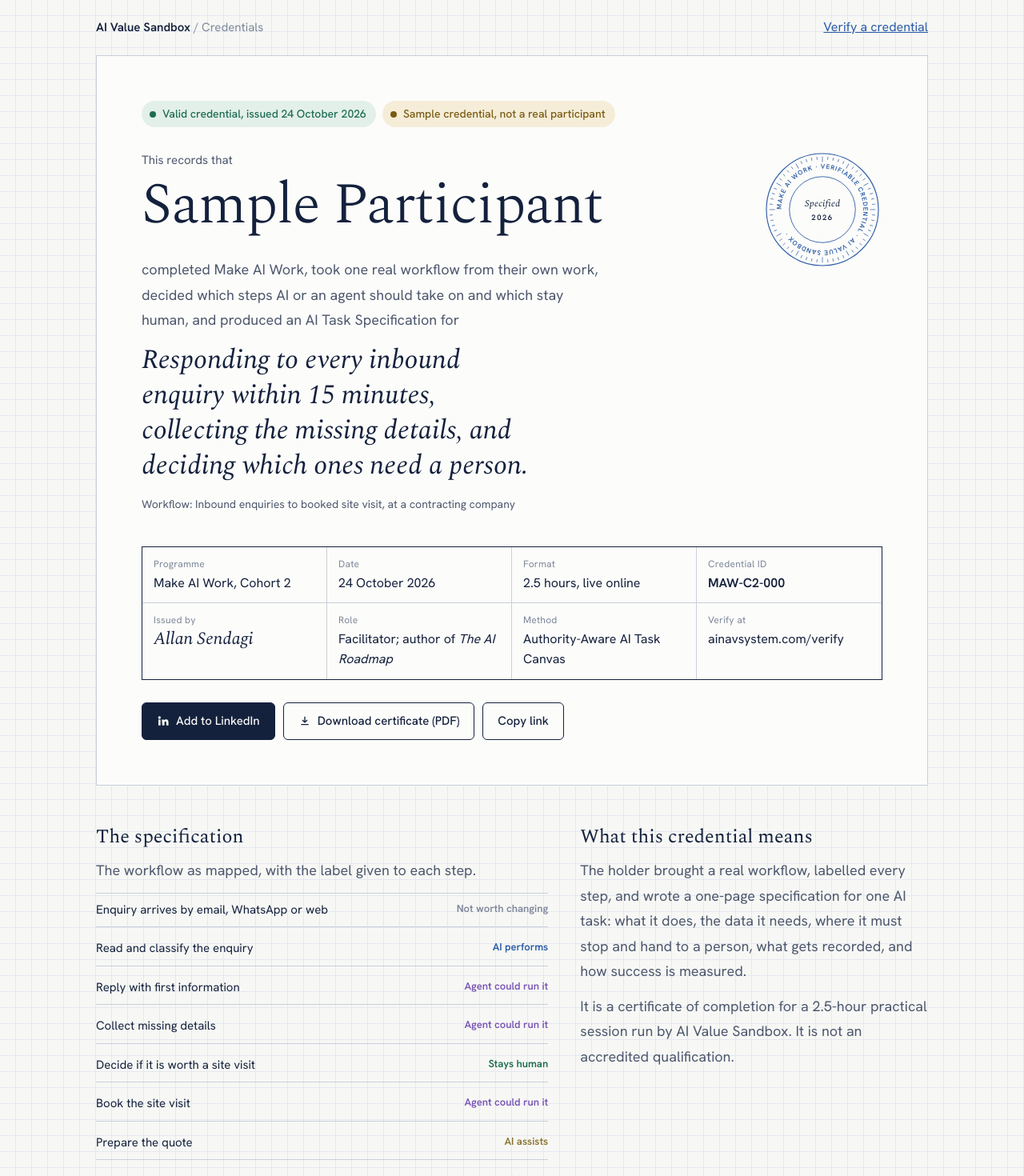
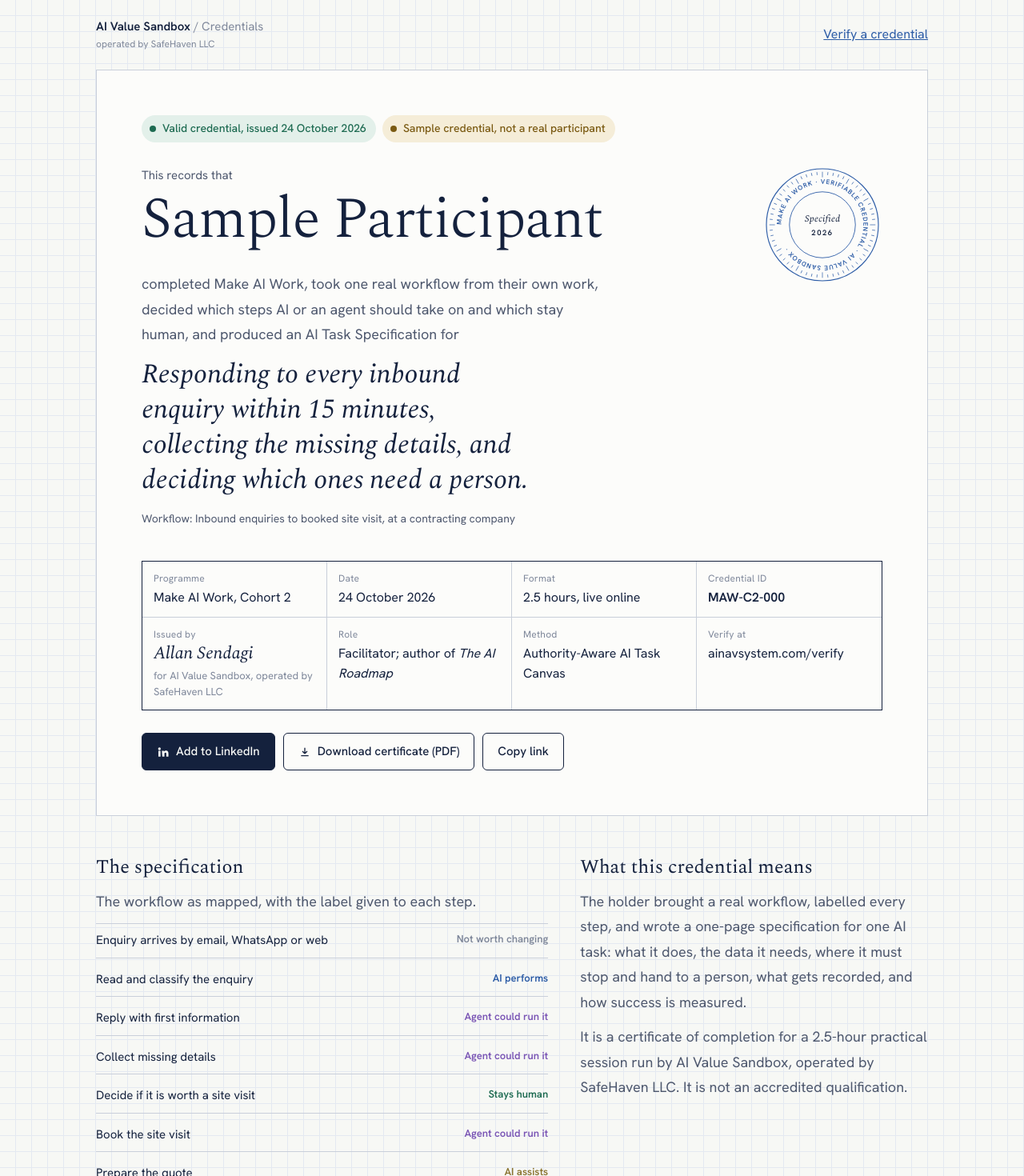
Before and after one commit to allansendagi/Lead, a Next.js app: page /c/MAW-C2-000 in a window 1280 px wide. Shown: the top 1470 px of the page at 80% size. Built offline with nearby package versions, Linux system fonts and the light colour scheme; no server answers.

Commit message:
Show 'operated by SafeHaven LLC' wherever AI Value Sandbox issues a credential
Certificate PDFs, share image, credential page header and issued-by block, verify page.

Co-Authored-By: Claude Sonnet 5.5 <noreply@anthropic.com>
Claude-Session: https://claude.ai/code/session_017q3eDaSPuGyyqnVrkG6816

```diff
--- a/app/(credentials)/c/[id]/opengraph-image.tsx
+++ b/app/(credentials)/c/[id]/opengraph-image.tsx
@@ -52,7 +52,7 @@ export default async function Image({ params }: { params: Promise<{ id: string }
         backgroundSize: '26px 26px',
       }}>
         <div style={{ display: 'flex', justifyContent: 'space-between', alignItems: 'flex-start' }}>
-          <div style={{ display: 'flex', fontSize: 26, fontWeight: 600 }}>{ISSUER} · Make AI Work</div>
+          <div style={{ display: 'flex', flexDirection: 'column' }}><div style={{ display: 'flex', fontSize: 26, fontWeight: 600 }}>{ISSUER} · Make AI Work</div><div style={{ display: 'flex', fontSize: 20, color: SUB, marginTop: 4 }}>operated by SafeHaven LLC</div></div>
           <div style={{ display: 'flex', position: 'relative', width: 200, height: 200, marginTop: -30, marginRight: -10 }}>
             {/* eslint-disable-next-line @next/next/no-img-element */}
             <img src={s.src} width={200} height={200} alt="" />
--- a/app/(credentials)/c/[id]/page.tsx
+++ b/app/(credentials)/c/[id]/page.tsx
@@ -2,7 +2,7 @@ import type { Metadata } from 'next'
 import { notFound } from 'next/navigation'
 import Seal from '@/components/credentials/Seal'
 import CopyLink from '@/components/credentials/CopyLink'
-import { credentials, getCredential, credentialUrl, formatDate, linkedInAddUrl, ISSUER, type StepLabel } from '@/lib/credentials'
+import { credentials, getCredential, credentialUrl, formatDate, linkedInAddUrl, ISSUER, OPERATOR, type StepLabel } from '@/lib/credentials'
 
 export const dynamicParams = false
 
@@ -86,7 +86,7 @@ export default async function CredentialPage({ params }: Props) {
           <div><span className="cr-k">Date</span>{formatDate(c.date)}</div>
           <div><span className="cr-k">Format</span>{c.format}</div>
           <div><span className="cr-k">Credential ID</span><b>{c.id}</b></div>
-          <div><span className="cr-k">Issued by</span><span className="cr-sig">Allan Sendagi</span></div>
+          <div><span className="cr-k">Issued by</span><span className="cr-sig">Allan Sendagi</span><span className="cr-small" style={{ display: "block", marginTop: 4 }}>for {ISSUER}, operated by {OPERATOR}</span></div>
           <div><span className="cr-k">Role</span>Facilitator; author of <i>The AI Roadmap</i></div>
           <div><span className="cr-k">Method</span>Authority-Aware AI Task Canvas</div>
           <div><span className="cr-k">Verify at</span>ainavsystem.com/verify</div>
@@ -134,7 +134,7 @@ export default async function CredentialPage({ params }: Props) {
             The holder brought a real workflow, labelled every step, and wrote a one-page specification for one AI task:
             what it does, the data it needs, where it must stop and hand to a person, what gets recorded, and how success is measured.
           </p>
-          <p>It is a certificate of completion for a 2.5-hour practical session run by {ISSUER}. It is not an accredited qualification.</p>
+          <p>It is a certificate of completion for a 2.5-hour practical session run by {ISSUER}, operated by {OPERATOR}. It is not an accredited qualification.</p>
         </div>
       </section>
     </main>
--- a/app/(credentials)/credentials.css
+++ b/app/(credentials)/credentials.css
@@ -25,6 +25,7 @@
 .cr-top{display:flex;justify-content:space-between;align-items:center;gap:12px;flex-wrap:wrap;padding-block:22px}
 .cr-root .cr-brand{font-weight:600;font-size:15px;color:var(--ink);text-decoration:none}
 .cr-brand span{color:var(--faint);font-weight:400}
+.cr-brand small{display:block;font-size:12px;font-weight:400;color:var(--faint);margin-top:1px}
 .cr-sheet{background:var(--sheet);border:1px solid var(--line);padding:clamp(22px,5vw,56px);position:relative}
 
 .cr-pills{display:flex;flex-wrap:wrap;gap:8px}
--- a/app/(credentials)/layout.tsx
+++ b/app/(credentials)/layout.tsx
@@ -25,7 +25,7 @@ export default function CredentialsLayout({ children }: { children: React.ReactN
     <div className={`cr-root ${display.variable} ${body.variable}`}>
       <div className="cr-wrap">
         <header className="cr-top">
-          <a className="cr-brand" href="/">AI Value Sandbox <span>/ Credentials</span></a>
+          <a className="cr-brand" href="/">AI Value Sandbox <span>/ Credentials</span><small>operated by SafeHaven LLC</small></a>
           <a href="/verify">Verify a credential</a>
         </header>
         {children}
--- a/components/credentials/VerifyForm.tsx
+++ b/components/credentials/VerifyForm.tsx
@@ -44,7 +44,7 @@ export default function VerifyForm({ index }: { index: VerifyEntry[] }) {
           <div className="cr-vres">
             <span className="cr-pill revoked">No match</span>
             <h2>No credential with the ID {checked}</h2>
-            <p className="cr-small">Check the ID against the certificate. IDs look like MAW-C2-007. If it still does not match, the certificate was not issued by AI Value Sandbox.</p>
+            <p className="cr-small">Check the ID against the certificate. IDs look like MAW-C2-007. If it still does not match, the certificate was not issued by AI Value Sandbox, operated by SafeHaven LLC.</p>
           </div>
         )}
         {hit && (
--- a/lib/credentials.ts
+++ b/lib/credentials.ts
@@ -27,6 +27,7 @@ export type Credential = {
 
 export const SITE = 'https://www.ainavsystem.com'
 export const ISSUER = 'AI Value Sandbox'
+export const OPERATOR = 'SafeHaven LLC'
 export const CREDENTIAL_NAME = 'Make AI Work: AI Task Specification'
 
 const ID_RE = /^MAW-C\d+-\d{3}$/
```
Also changed, not shown: 1 other file (tests, documents, lock files or other folders).
